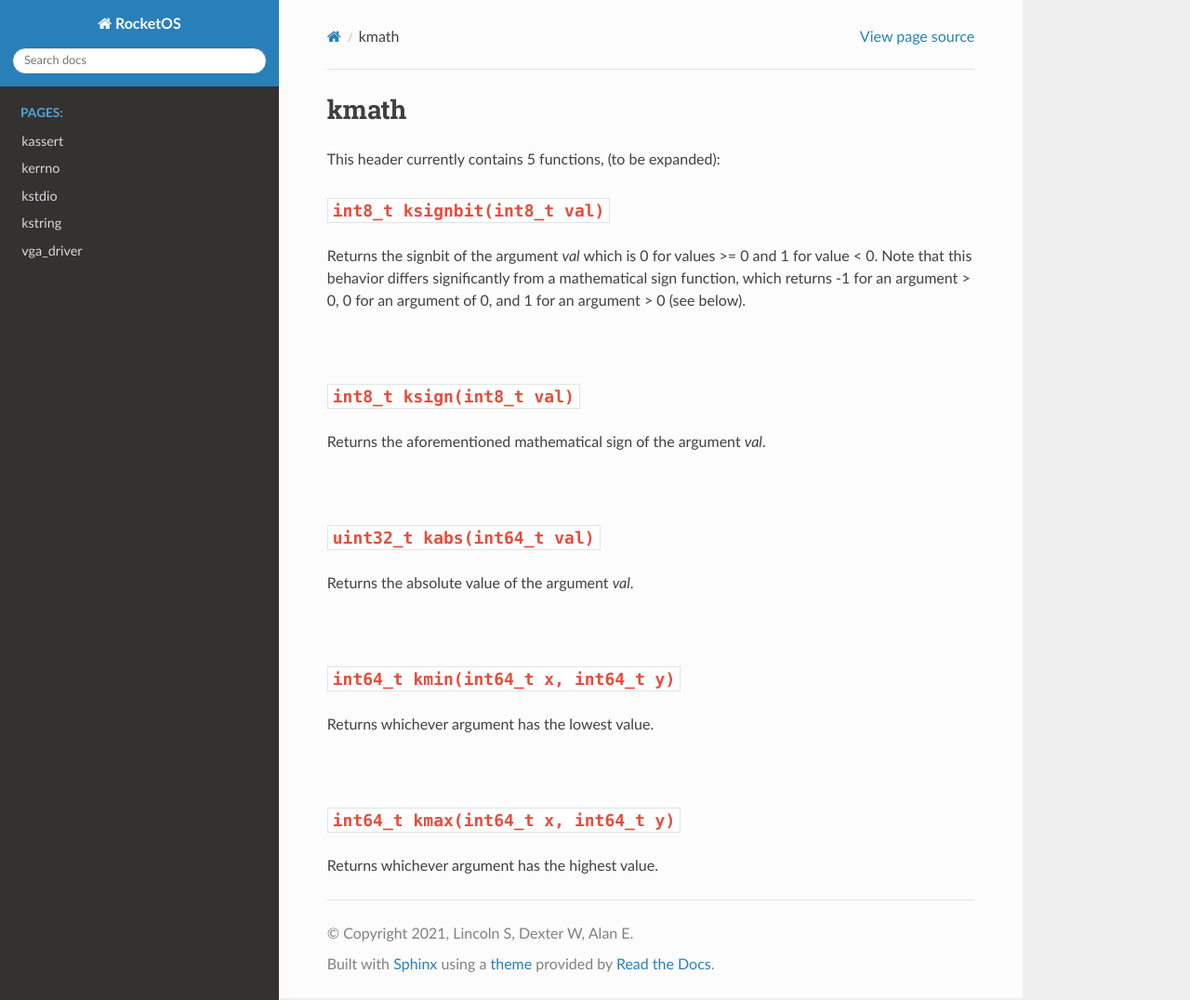
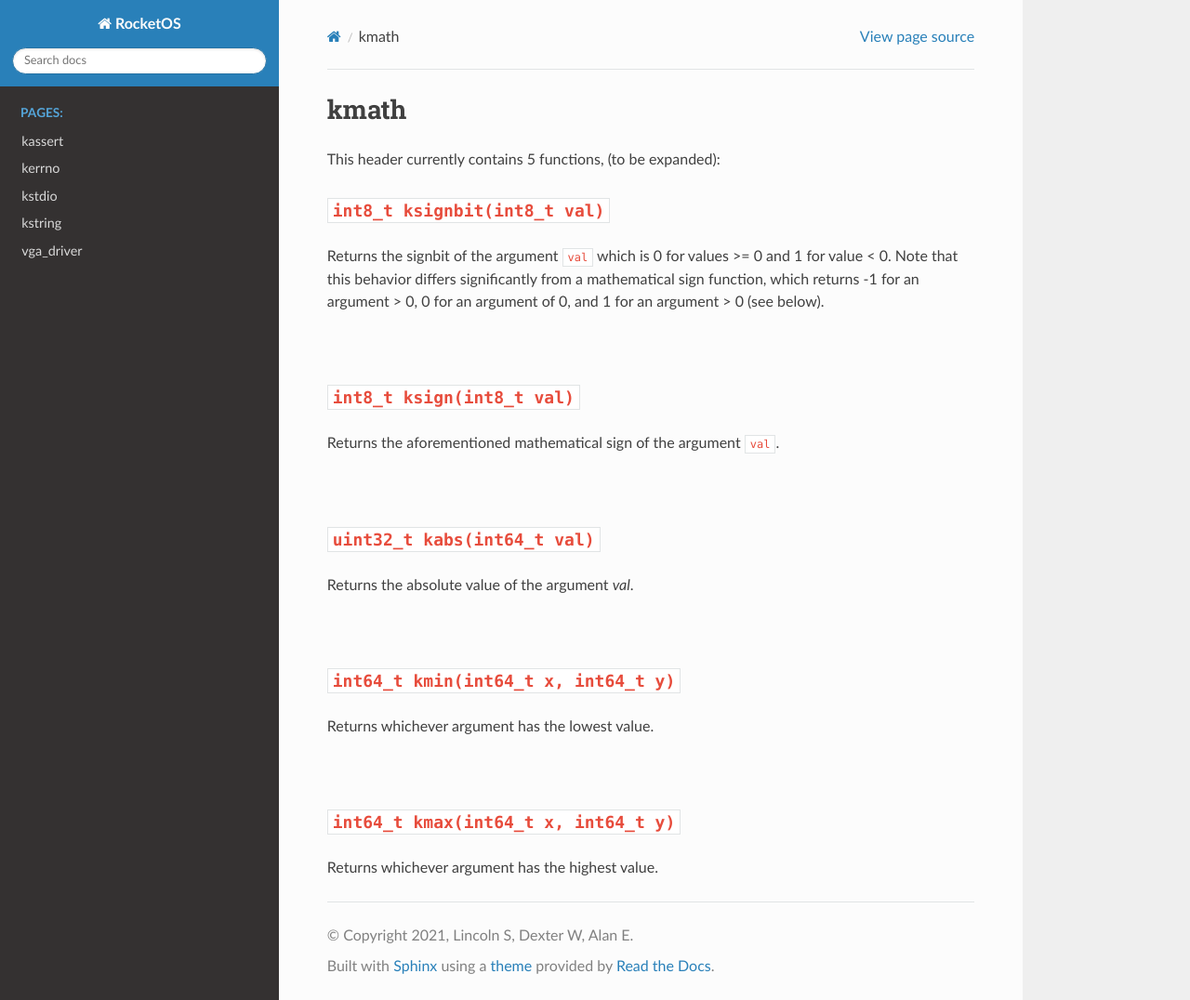
Before and after one commit to OperatingSystemRocket/RocketOS, a Sphinx documentation site: the page built from docs/source/docs_source/libc/kmath.rst, in a window 1280 px wide and 1076 px high. Shown: the whole window at 93% size. Built offline with Sphinx 7.4.7 and the Read the Docs theme 2.0.0, drawn with Linux system fonts in a browser that asks for light colours.

```diff
--- a/docs/source/docs_source/libc/kmath.rst
+++ b/docs/source/docs_source/libc/kmath.rst
@@ -10,7 +10,7 @@ This header currently contains 5 functions, (to be expanded):
 ``int8_t ksignbit(int8_t val)``
 ^^^^^^^^^^^^^^^^^^^^^^^^^^^^^^^
 
-Returns the signbit of the argument `val` which is 0 for values >= 0 and 1 for value < 0. Note that this behavior differs significantly from
+Returns the signbit of the argument ``val`` which is 0 for values >= 0 and 1 for value < 0. Note that this behavior differs significantly from
 a mathematical sign function, which returns -1 for an argument > 0, 0 for an argument of 0, and 1 for an argument > 0 (see below).
 
 |br|
@@ -18,7 +18,7 @@ a mathematical sign function, which returns -1 for an argument > 0, 0 for an arg
 ``int8_t ksign(int8_t val)``
 ^^^^^^^^^^^^^^^^^^^^^^^^^^^^
 
-Returns the aforementioned mathematical sign of the argument `val`.
+Returns the aforementioned mathematical sign of the argument ``val``.
 
 |br|
 
```
